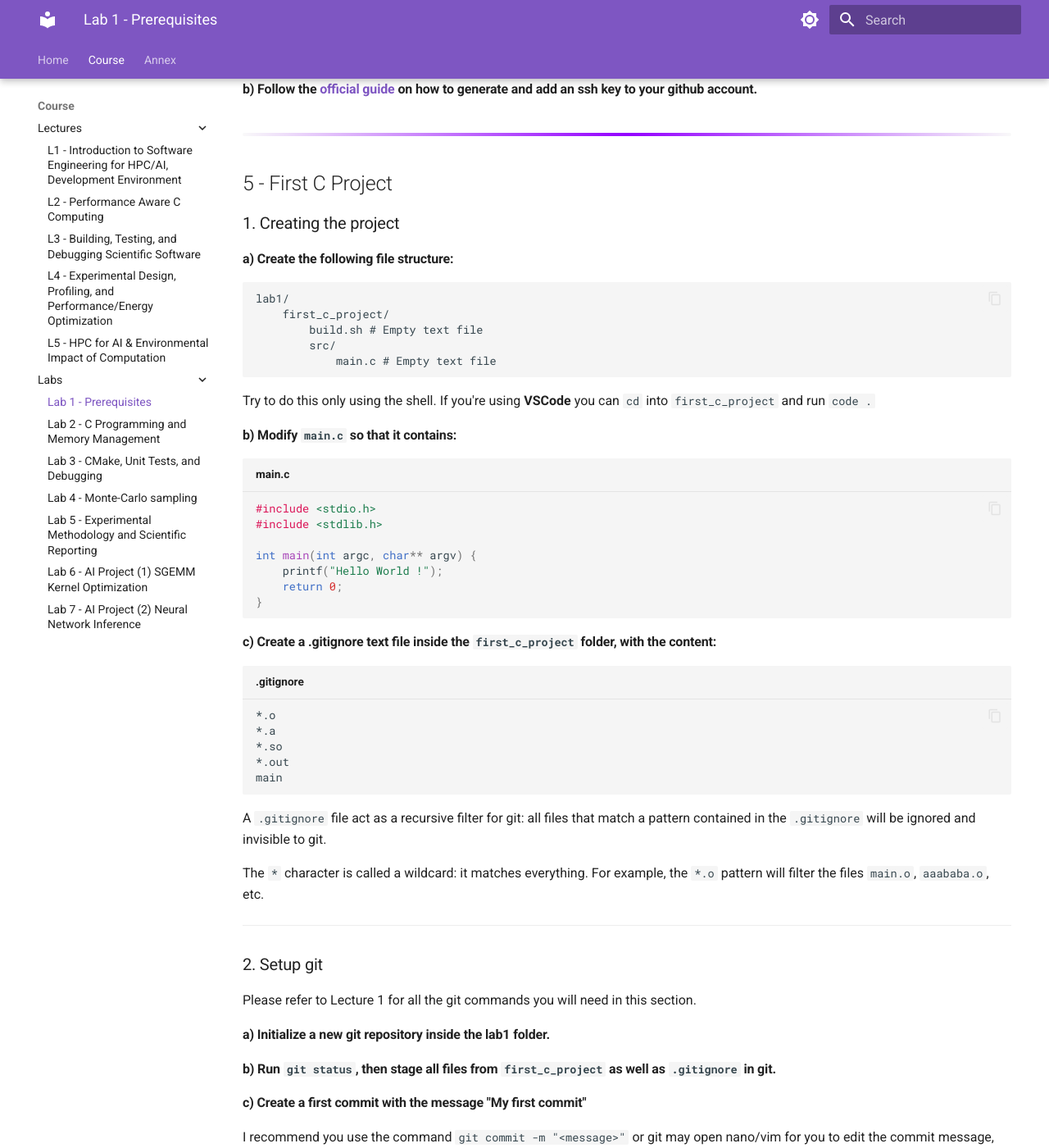
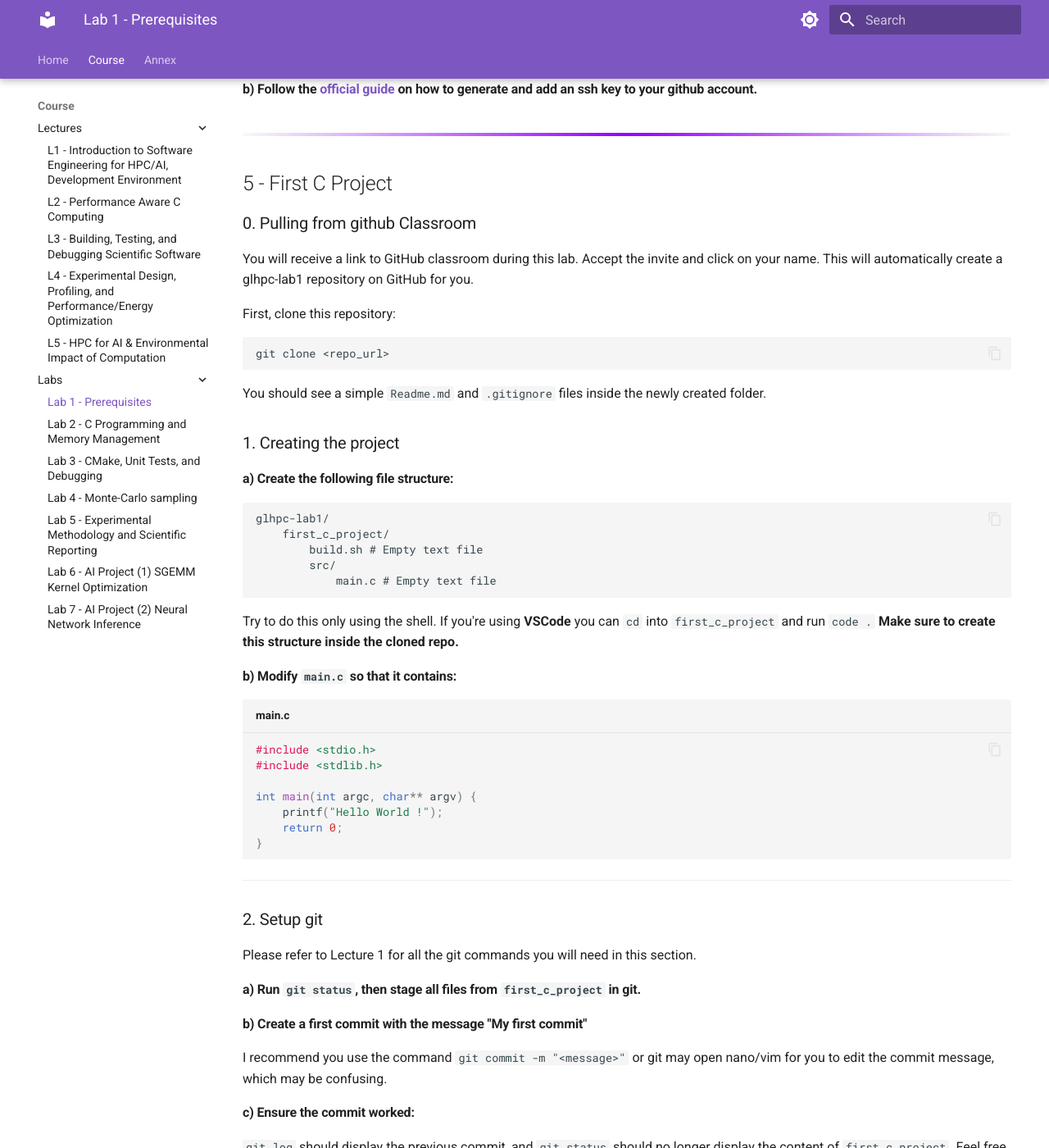
Before and after one commit to M1-CHPS/glhpc, an MkDocs documentation site: the page built from docs/lab1.md, in a window 1280 px wide and 1400 px high, scrolled down 7838 px. Shown: the whole window at 82% size. Built offline with MkDocs 1.6.1 and Material for MkDocs 9.7.7, drawn with Linux system fonts in a browser that asks for light colours; some of the changed text lies outside the part shown.

Commit message:
Modified lab1 for github classroom

````diff
--- a/docs/lab1.md
+++ b/docs/lab1.md
@@ -300,12 +300,25 @@ You should setup two factor authentication (2FA) ASAP.
 
 ## 5 - First C Project
 
+
+### 0. Pulling from github Classroom
+
+You will receive a link to GitHub classroom during this lab. Accept the invite and click on your name. This will automatically create a glhpc-lab1 repository on GitHub for you.
+
+First, clone this repository:
+
+```bash
+git clone <repo_url>
+```
+
+You should see a simple `Readme.md` and `.gitignore` files inside the newly created folder.
+
 ### 1. Creating the project
 
 #### a) Create the following file structure:
 
 ```
-lab1/
+glhpc-lab1/
     first_c_project/
         build.sh # Empty text file
         src/
@@ -313,6 +326,8 @@ lab1/
 ```
 
 Try to do this only using the shell. If you're using **VSCode** you can `cd` into `first_c_project` and run `code .`
+**Make sure to create this structure inside the cloned repo.**
+
 
 #### b) Modify `main.c` so that it contains:
 
@@ -326,33 +341,18 @@ int main(int argc, char** argv) {
 }
 ```
 
-#### c) Create a .gitignore text file inside the `first_c_project` folder, with the content:
-
-```gitignore title=".gitignore"
-*.o
-*.a
-*.so
-*.out
-main
-```
-
-A `.gitignore` file act as a recursive filter for git: all files that match a pattern contained in the `.gitignore` will be ignored and invisible to git.
-
-The `*` character is called a wildcard: it matches everything. For example, the `*.o` pattern will filter the files `main.o`, `aaababa.o`, etc.
-
 ---
 
 ### 2. Setup git
 
 Please refer to Lecture 1 for all the git commands you will need in this section.
 
-#### a) Initialize a new git repository inside the lab1 folder.
-#### b) Run `git status`, then stage all files from `first_c_project` as well as `.gitignore` in git.
-#### c) Create a first commit with the message "My first commit"
+#### a) Run `git status`, then stage all files from `first_c_project` in git.
+#### b) Create a first commit with the message "My first commit"
 
 I recommend you use the command `git commit -m "<message>"` or git may open nano/vim for you to edit the commit message, which may be confusing.
 
-#### d) Ensure the commit worked:
+#### c) Ensure the commit worked:
 
 `git log` should display the previous commit, and `git status` should no longer display the content of `first_c_project`. Feel free to commit files from the previous exercises of the lab if you want.
 
@@ -470,26 +470,7 @@ Use this to find the command needed to only give permissions to yourself.
 !!! Tip
     Git is recursive: it doesn't matter whether you run the git commands from `lab1` or `first_c_project`: git knows whether the `cwd` is contained inside a git repository.
 
-#### b) Create an **empty** repository on the GitHub website
-
-Make sure the repository is empty, or you'll have to force push later on to overwrite it.
-
-#### c) Setup the remote on your local repository
-
-On the github website, you should see a green `code` button with an `ssh` option. Copy the link here. It should look something like:
-
-```
-git@github.com:user/lab1_repository.git
-```
-
-Then run:
-```sh
-git remote add origin <Your github link here>
-```
-This registers the GitHub repository repository as the remote repository. Origin is the name of the remote.
-
-
-#### d) Push on GitHub
+#### b) Push on GitHub
 
 The first time you push on the repository, git might:
 
````
